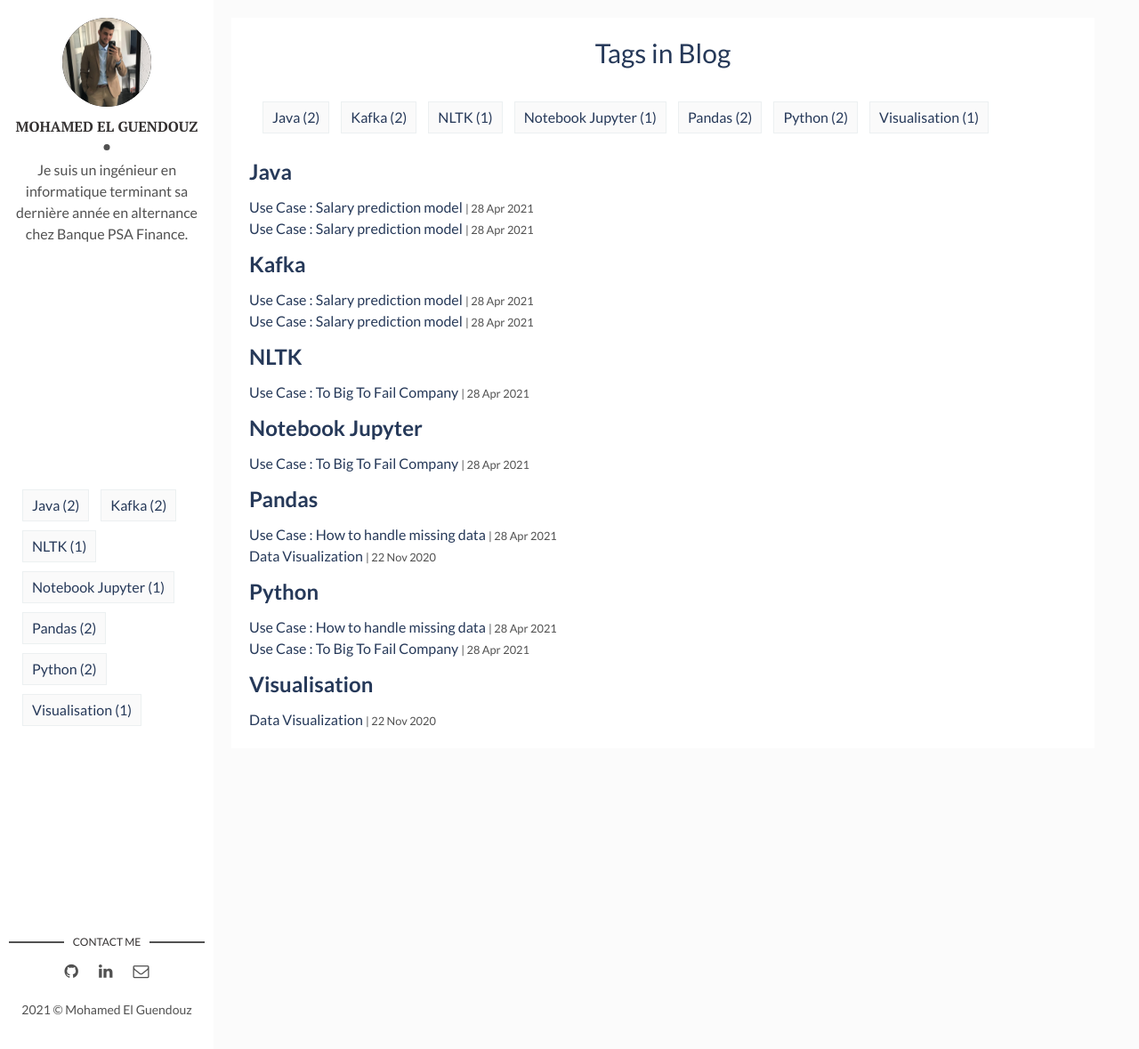
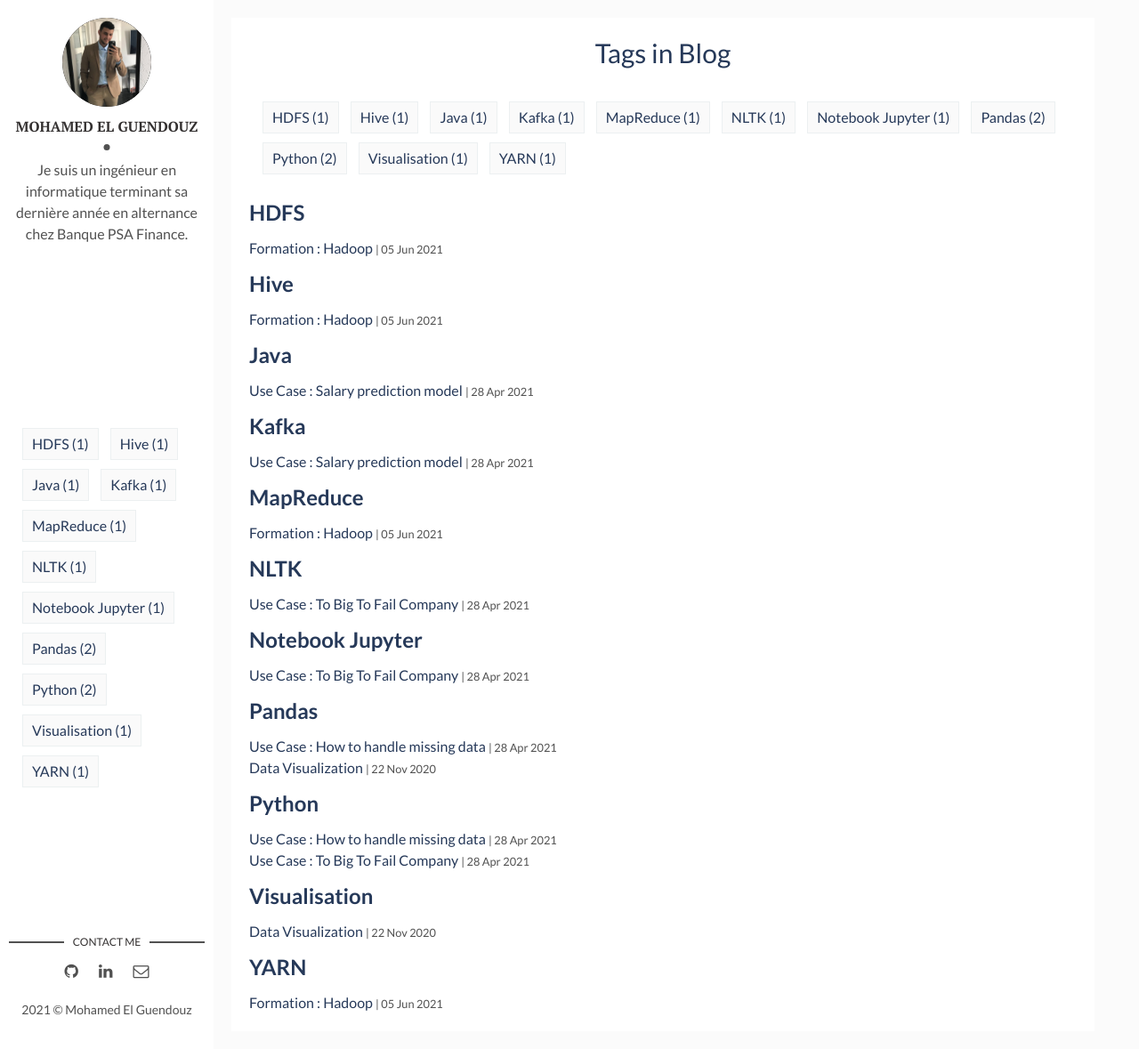
Before and after one commit to MohamedElGuendouz/mohamedelguendouz.github.io, a Jekyll site: the page built from tags.html, in a window 1280 px wide and 1179 px high. Shown: the whole window at 89% size. Built offline with Jekyll 4.4.1, drawn with Linux system fonts in a browser that asks for light colours.

Commit message:
Update 2021-06-05-Formation_01.markdown

```diff
--- a/_posts/2021-06-05-Formation_01.markdown
+++ b/_posts/2021-06-05-Formation_01.markdown
@@ -1,13 +1,13 @@
 ---
 layout: post
-title: "Use Case : Salary prediction model"
-date: 2021-04-28 12:00:00 +0200
-description: "Creation of ML model for predicting Data Scientist salary"
-tags: [Java, Kafka]
+title: "Formation : Hadoop"
+date: 2021-06-05 12:00:00 +0200
+description: "Découvrir l'écosystème de Hadoop"
+tags: [HDFS, MapReduce, YARN, Hive]
 comments: true
 sharing: true
 published: true
-img: Use_Case_3/main.jpg
+img: https://data-flair.training/blogs/wp-content/uploads/sites/2/2017/04/Hadoop-Ecosystem-2-01.jpg
 ---
 
 
```
